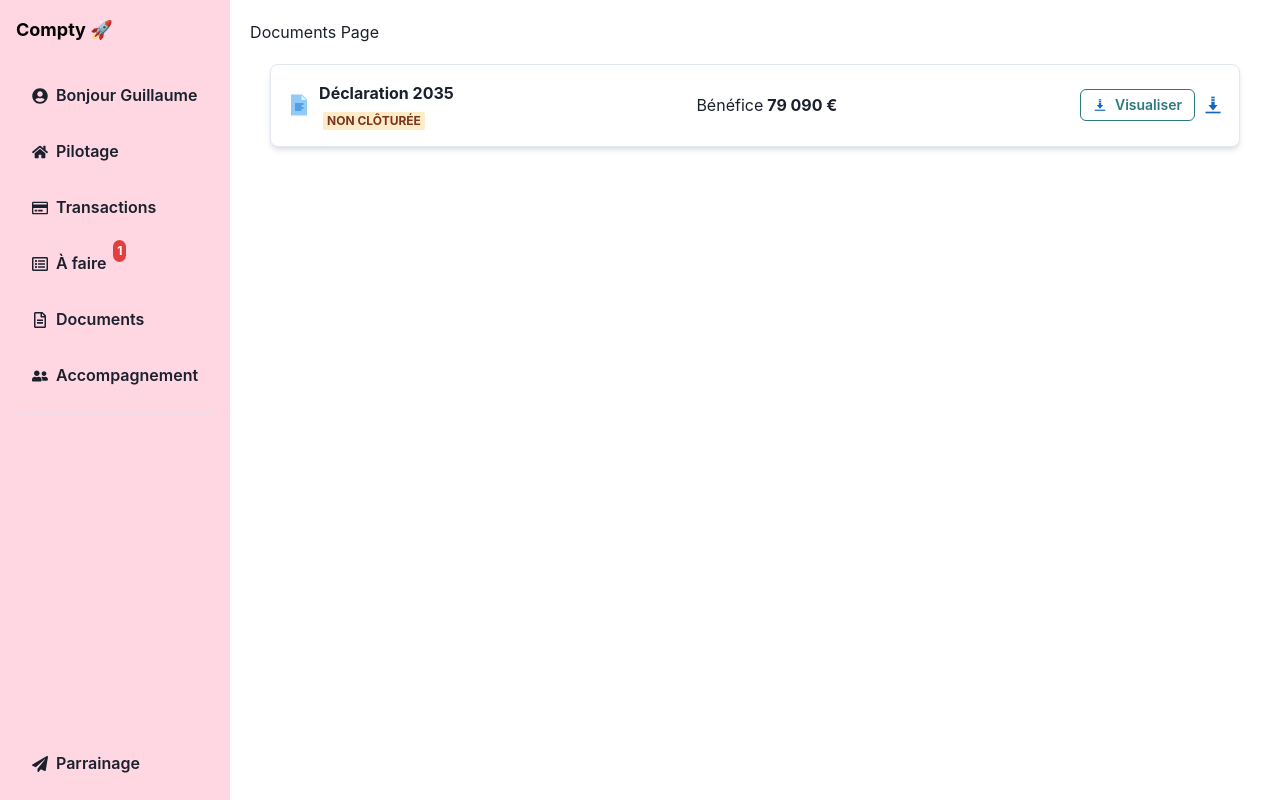
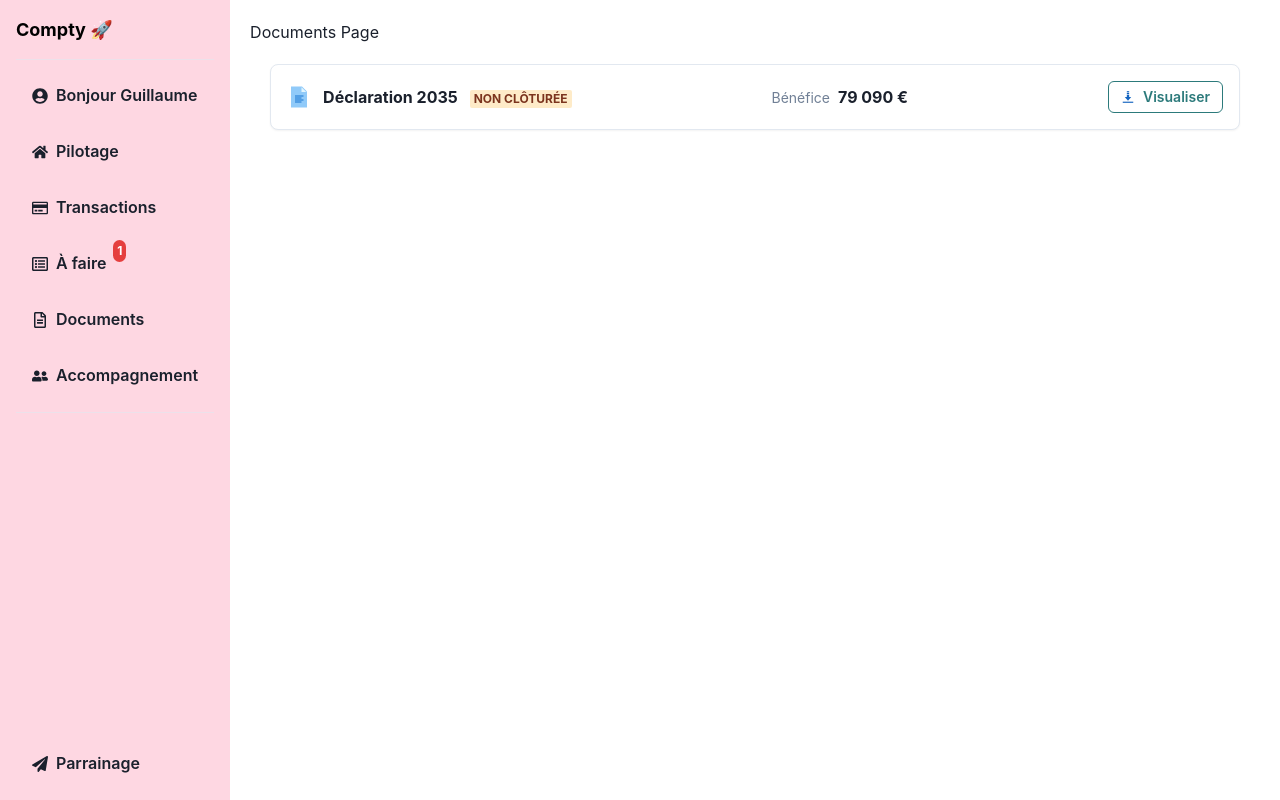
Before and after one commit to lizardspace2/compty10042024, a React (Vite) app: page /documents in a window 1280 px wide. Built offline with nearby package versions, Linux system fonts and the light colour scheme.

Commit message:
ssssssssssssss

```diff
--- a/src/components/Documents/components/DeclarationDocument.jsx
+++ b/src/components/Documents/components/DeclarationDocument.jsx
@@ -18,45 +18,42 @@ const TaskCard = ({
   buttonText
 }) => {
   const boxBg = useColorModeValue('white', 'gray.700');
-  const boxShadow = useColorModeValue('md', 'dark-lg');
   const borderColor = useColorModeValue('gray.200', 'gray.600');
 
   return (
-    <Flex
+    <Box
       borderWidth="1px"
       borderRadius="lg"
       w="full"
       bg={boxBg}
-      boxShadow={boxShadow}
       borderColor={borderColor}
-      align="center"
-      justify="space-between"
       p={4}
+      shadow="sm"
+      position="relative"
     >
+      <Flex justify="space-between" align="center">
         <Flex align="center">
-        <Icon as={FcDocument} boxSize={6} />
-        <Box ml={2}>
-          <Text fontWeight="bold">{title}</Text>
-          <Badge colorScheme="orange" ml={1} mt={1}>
-            {status}
-          </Badge>
+          <Icon as={FcDocument} boxSize={6} mr={3} />
+          <Box>
+            <Text fontWeight="bold" display="inline-block" mr={3}>{title}</Text>
+            <Badge colorScheme="orange">{status}</Badge>
           </Box>
         </Flex>
 
-      <Flex align="center">
-        <Text>{detailLabel}</Text>
-        <Text fontWeight="bold" ml={1}>
-          {detailValue}
-        </Text>
+        <Box>
+          <Flex alignItems="center" justifyContent="flex-end">
+            <Text fontSize="sm" color="gray.500" mr={2}>{detailLabel}</Text>
+            <Text fontWeight="bold">{detailValue}</Text>
           </Flex>
+        </Box>
 
-      <Flex align="center">
-        <Button leftIcon={<Icon as={FcDownload} />} colorScheme="teal" variant="outline" size="sm" mr={2}>
+        <Box>
+          <Button leftIcon={<Icon as={FcDownload} />} colorScheme="teal" variant="outline" size="sm">
             {buttonText}
           </Button>
-        <Icon as={FcDownload} boxSize={5} />
+        </Box>
       </Flex>
-    </Flex>
+    </Box>
   );
 };
 
```
Lines whose indentation alone changed are shown as unchanged.
